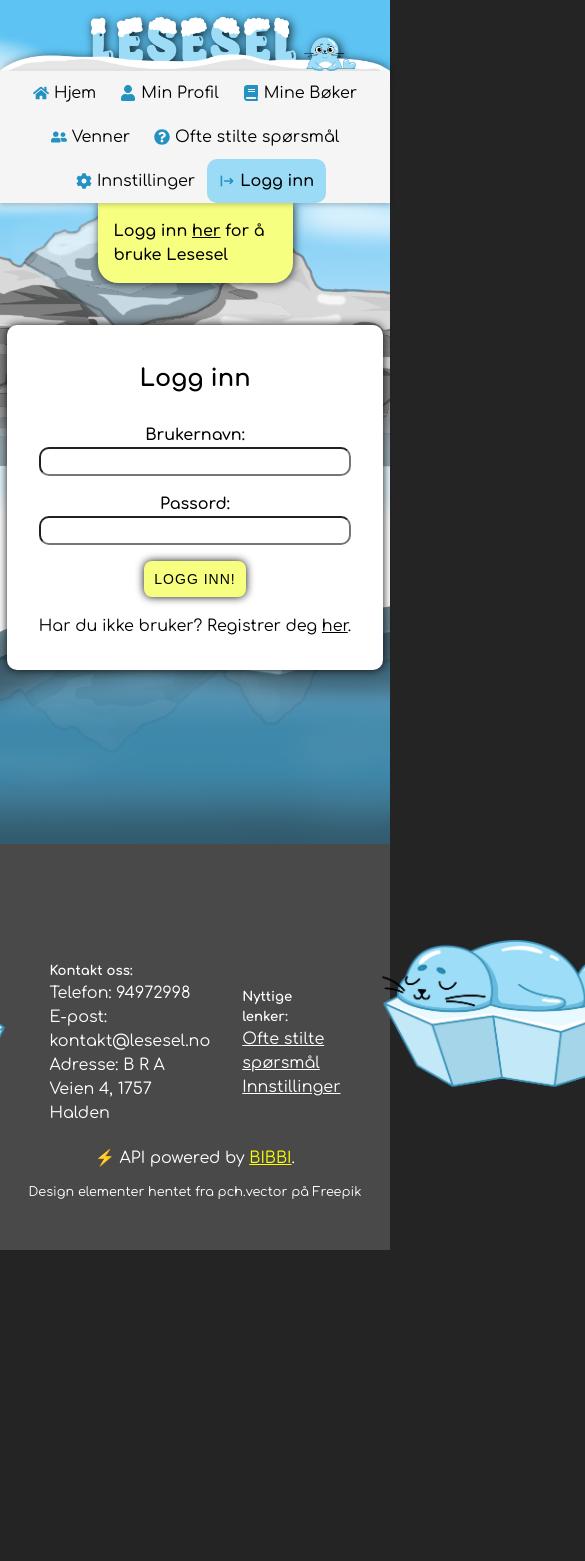
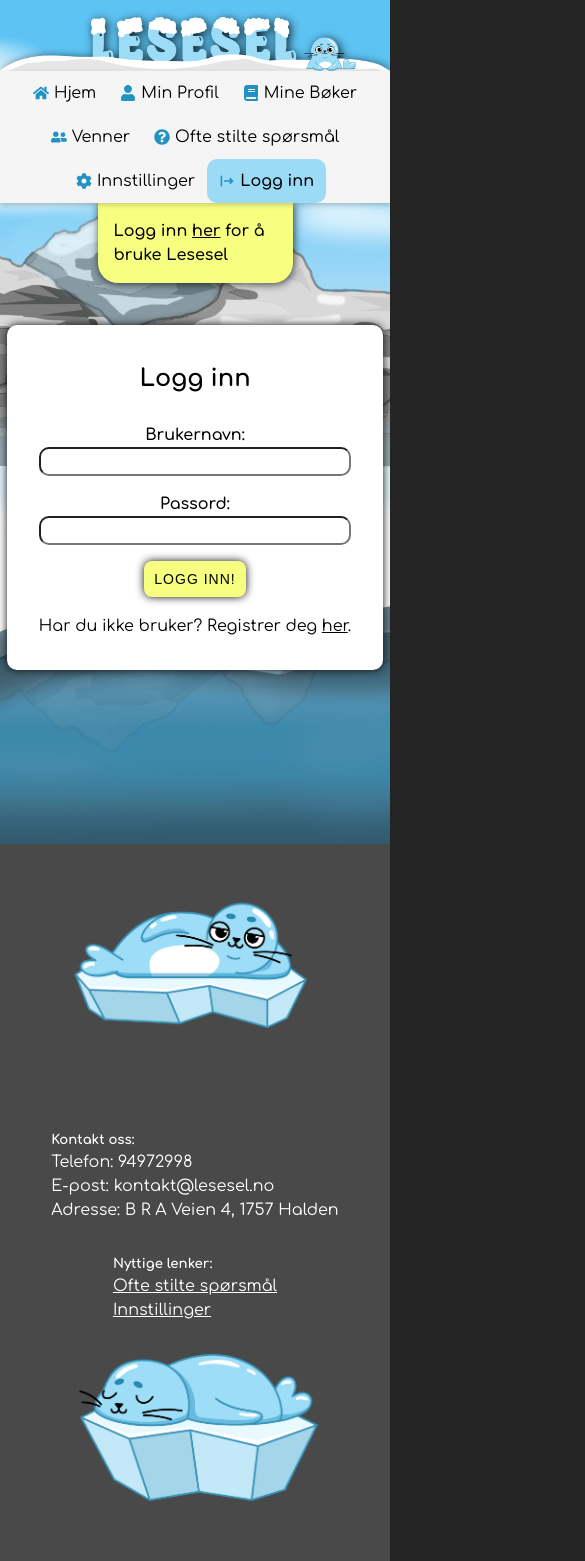
Before and after one commit to omrosand/lesesel, a React (Vite) app: page /login in a window 390 px wide. Shown: the top 1561 px of the page, 585 px wide, since content can reach past the window. Before the commit the page ends 1250 px from the top, so only its background shows below. Built offline with nearby package versions, Linux system fonts and the light colour scheme.

Commit message:
footer mobil

```diff
--- a/src/App.css
+++ b/src/App.css
@@ -770,4 +770,8 @@ button:hover {
     flex-direction: column;
     padding: 1em;
   }
+  .footerWrapper {
+    flex-direction: column;
+    margin: 0 auto;
+  }
 }
```
